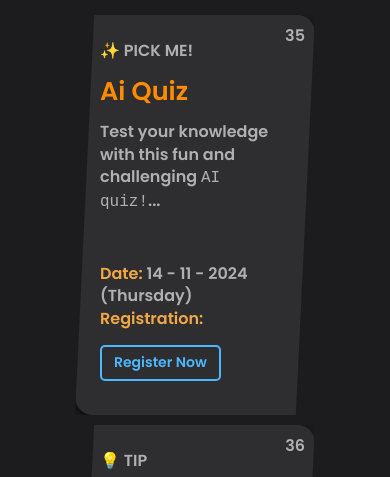
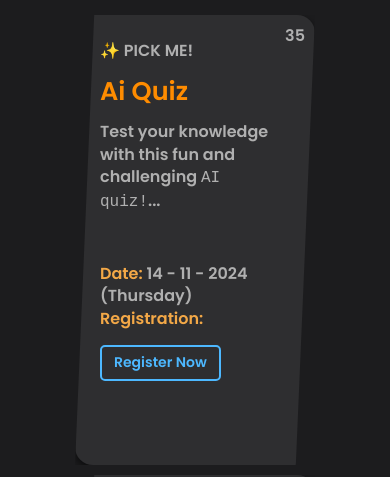
Before and after one commit to adwaithv964/Ai-Events, a plain HTML site: page index.html in a window 390 px wide. Shown: the part 359-836 px from the top of the page. Drawn offline with Linux system fonts and the light colour scheme.

Commit message:
Again update scree

```diff
--- a/styles.css
+++ b/styles.css
@@ -134,6 +134,7 @@ header .series a {
     color: #f3a847;  /* Gold color for emphasis */
 }
 
+
 /* Registration Link Styling */
 .card a {
     color: #4db8ff;
@@ -156,7 +157,6 @@ header .series a {
 }
 
 
-
 /* Mobile Screen Adjustments */
 @media (max-width: 768px) {
     header h1 {
@@ -169,7 +169,7 @@ header .series a {
 
     .card {
         width: 280px;
-        height: 480px; /* Increased height */
+        height: 500px; /* Increased height */
     }
 
     .card-container {
@@ -198,7 +198,7 @@ header .series a {
 
     .card {
         width: 240px;
-        height: 400px; /* Increased height */
+        height: 450px; /* Increased height */
     }
 
     .card-container {
```
